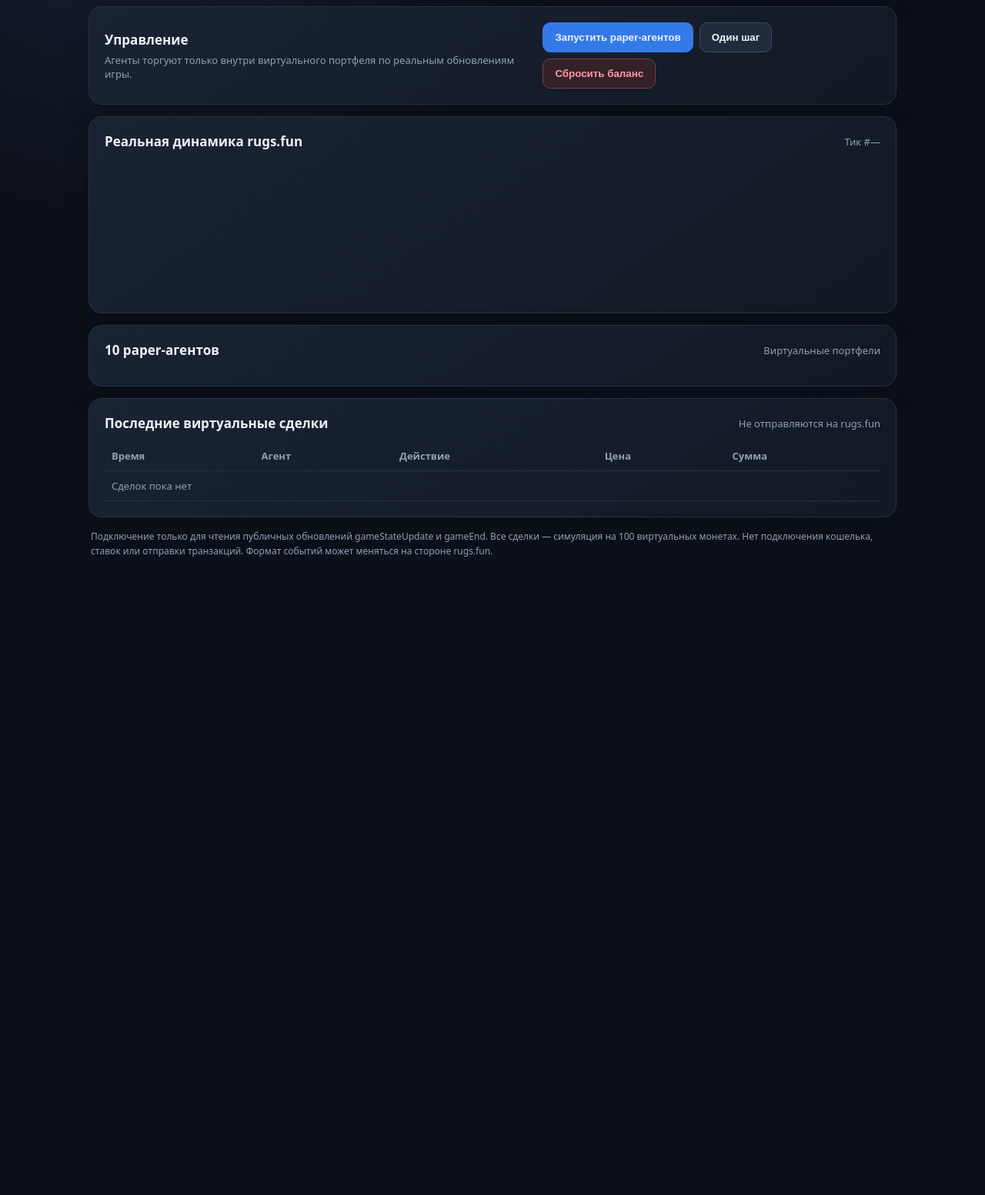
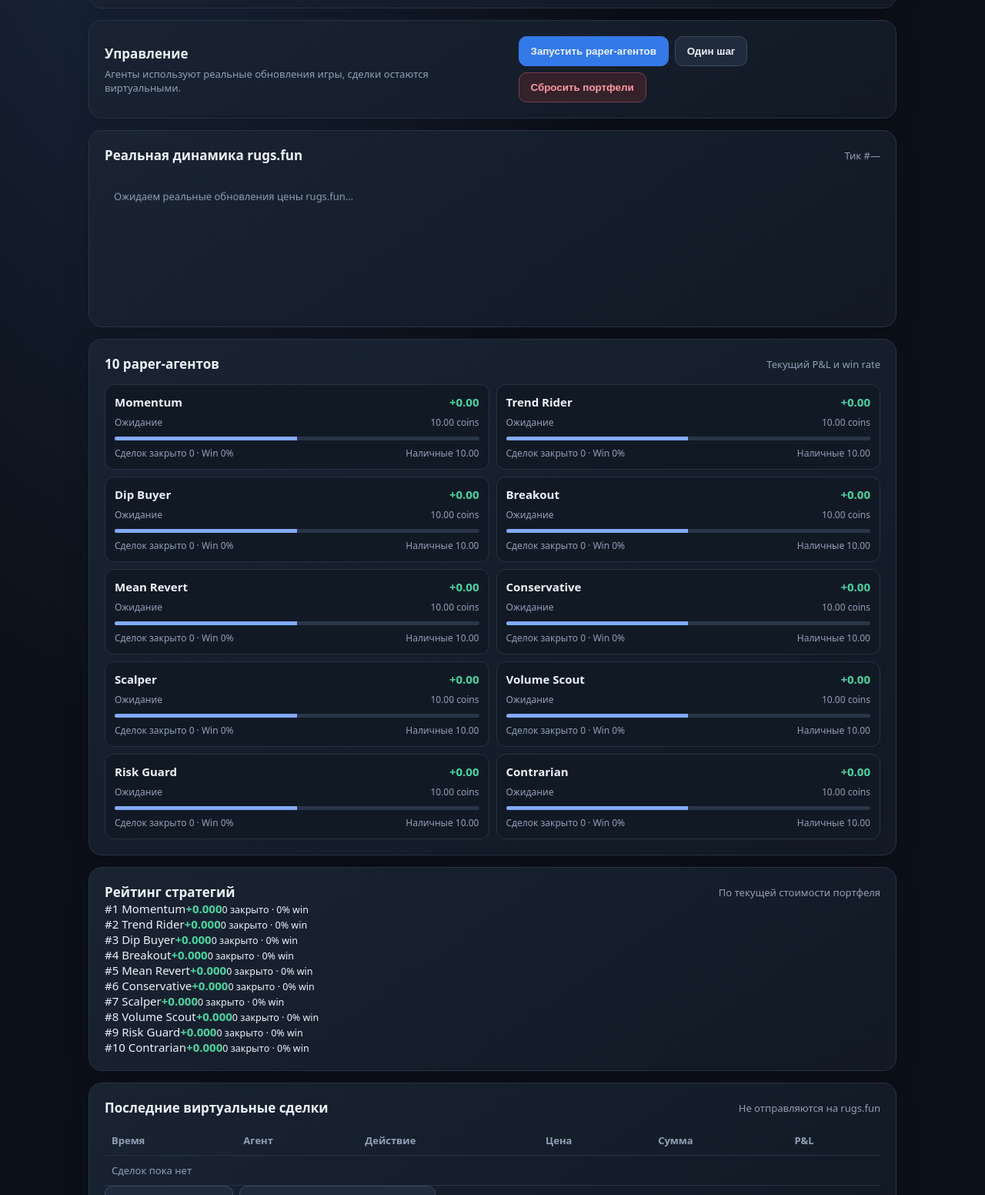
Before and after one commit to programyst22/TEST, a plain HTML site: page rugs-bot/index.html in a window 1280 px wide. Shown: the part 377-1929 px from the top of the page at 77% size. Before the commit the page ends 1139 px from the top, so only its background shows below. Drawn offline with nearby package versions, Linux system fonts and the light colour scheme.

Commit message:
Add market data history and paper strategy analytics UI

```diff
--- a/rugs-bot/index.html
+++ b/rugs-bot/index.html
@@ -1,18 +1,14 @@
 <!doctype html>
-<html lang="ru">
-<head>
-<meta charset="utf-8"><meta name="viewport" content="width=device-width,initial-scale=1"><meta name="theme-color" content="#10131b">
-<title>Rugs Paper Bot — live data</title><link rel="stylesheet" href="style.css">
-<script src="https://cdn.socket.io/4.8.1/socket.io.min.js"></script>
-</head>
-<body>
-<header class="top"><div><div class="eyebrow">LIVE MARKET DATA · PAPER TRADING ONLY</div><h1>Rugs <span>Paper Bot</span></h1></div><div class="status"><i></i> Только виртуальные монеты</div></header>
+<html lang="ru"><head><meta charset="utf-8"><meta name="viewport" content="width=device-width,initial-scale=1"><meta name="theme-color" content="#10131b"><title>Rugs Paper Bot — live data</title><link rel="stylesheet" href="style.css"><script src="https://cdn.socket.io/4.8.1/socket.io.min.js"></script></head>
+<body><header class="top"><div><div class="eyebrow">LIVE MARKET DATA · PAPER TRADING ONLY</div><h1>Rugs <span>Paper Bot</span></h1></div><div class="status"><i></i> Только виртуальные монеты</div></header>
 <main>
-<section class="panel connectionPanel"><div><div class="eyebrow">ПОДКЛЮЧЕНИЕ К RUGS.FUN</div><div id="connectionStatus" class="connection pending">Подключение…</div></div><div class="roundInfo"><strong id="roundState">Ожидание данных</strong><div id="roundMeta" class="muted">Ожидаем gameStateUpdate</div></div></section>
+<section class="panel connectionPanel"><div><div class="eyebrow">ПОДКЛЮЧЕНИЕ К RUGS.FUN</div><div id="connectionStatus" class="connection pending">Подключение…</div><div id="lastUpdate" class="muted">Нет полученных обновлений</div></div><div class="roundInfo"><strong id="roundState">Ожидание данных</strong><div id="roundMeta" class="muted">Ожидаем gameStateUpdate</div></div></section>
 <section class="hero panel"><div><div class="eyebrow">ОБЩИЙ ВИРТУАЛЬНЫЙ БАЛАНС</div><div class="balance" id="totalBalance">100.00 <small>COINS</small></div><p class="muted">10 агентов · каждому выделено 10 виртуальных монет</p></div><div class="priceBox"><div class="eyebrow">РЕАЛЬНАЯ ЦЕНА / МУЛЬТИПЛИКАТОР</div><div class="price" id="price">—</div><div class="muted" id="priceChange">Ожидание подключения</div></div></section>
-<section class="controls panel"><div><h2>Управление</h2><p class="muted">Агенты торгуют только внутри виртуального портфеля по реальным обновлениям игры.</p></div><div class="buttons"><button id="startBtn" class="primary">Запустить paper-агентов</button><button id="stepBtn">Один шаг</button><button id="resetBtn" class="danger">Сбросить баланс</button></div></section>
+<section class="controls panel"><div><h2>Управление</h2><p class="muted">Агенты используют реальные обновления игры, сделки остаются виртуальными.</p></div><div class="buttons"><button id="startBtn" class="primary">Запустить paper-агентов</button><button id="stepBtn">Один шаг</button><button id="resetBtn" class="danger">Сбросить портфели</button></div></section>
 <section class="panel"><div class="sectionHead"><h2>Реальная динамика rugs.fun</h2><span class="muted" id="tick">Тик #—</span></div><div class="chartWrap"><canvas id="chart" height="170"></canvas></div></section>
-<section class="panel"><div class="sectionHead"><h2>10 paper-агентов</h2><span class="muted">Виртуальные портфели</span></div><div class="agents" id="agents"></div></section>
-<section class="panel"><div class="sectionHead"><h2>Последние виртуальные сделки</h2><span class="muted">Не отправляются на rugs.fun</span></div><div class="tableWrap"><table><thead><tr><th>Время</th><th>Агент</th><th>Действие</th><th>Цена</th><th>Сумма</th></tr></thead><tbody id="trades"><tr><td colspan="5" class="muted">Сделок пока нет</td></tr></tbody></table></div></section>
-<p class="disclaimer">Подключение только для чтения публичных обновлений gameStateUpdate и gameEnd. Все сделки — симуляция на 100 виртуальных монетах. Нет подключения кошелька, ставок или отправки транзакций. Формат событий может меняться на стороне rugs.fun.</p>
+<section class="panel"><div class="sectionHead"><h2>10 paper-агентов</h2><span class="muted">Текущий P&amp;L и win rate</span></div><div class="agents" id="agents"></div></section>
+<section class="panel"><div class="sectionHead"><h2>Рейтинг стратегий</h2><span class="muted">По текущей стоимости портфеля</span></div><div id="ranking" class="ranking"></div></section>
+<section class="panel"><div class="sectionHead"><h2>Последние виртуальные сделки</h2><span class="muted">Не отправляются на rugs.fun</span></div><div class="tableWrap"><table><thead><tr><th>Время</th><th>Агент</th><th>Действие</th><th>Цена</th><th>Сумма</th><th>P&amp;L</th></tr></thead><tbody id="trades"><tr><td colspan="6" class="muted">Сделок пока нет</td></tr></tbody></table></div><div class="buttons exportButtons"><button id="exportTrades">Экспорт сделок CSV</button><button id="exportMarket">Экспорт рыночных данных JSON</button></div></section>
+<section class="panel dataPanel"><div class="sectionHead"><h2>Сбор данных</h2><span id="dataStatus" class="muted">Ожидание</span></div><div class="statsGrid"><div><strong id="eventsCount">0</strong><span>событий сохранено</span></div><div><strong id="roundsCount">0</strong><span>раундов зафиксировано</span></div><div><strong id="savedCount">0</strong><span>виртуальных сделок</span></div></div></section>
+<p class="disclaimer">Подключение только для чтения публичных обновлений. История сохраняется локально в браузере этого устройства; при очистке данных сайта она может быть удалена. Все сделки — симуляция. Нет подключения кошелька, ставок или отправки транзакций. Формат событий и доступность backend могут меняться.</p>
 </main><script src="app.js"></script></body></html>
```
